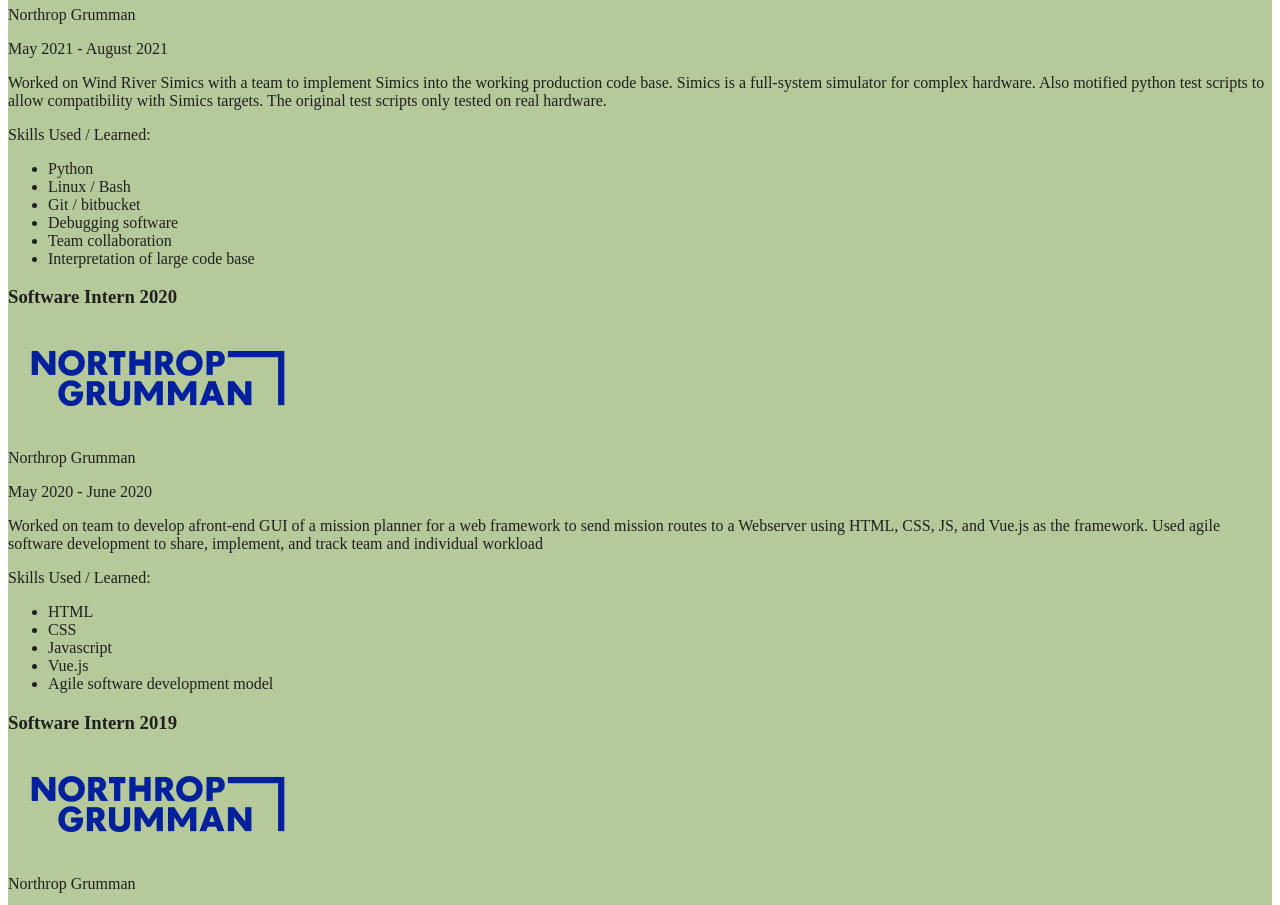
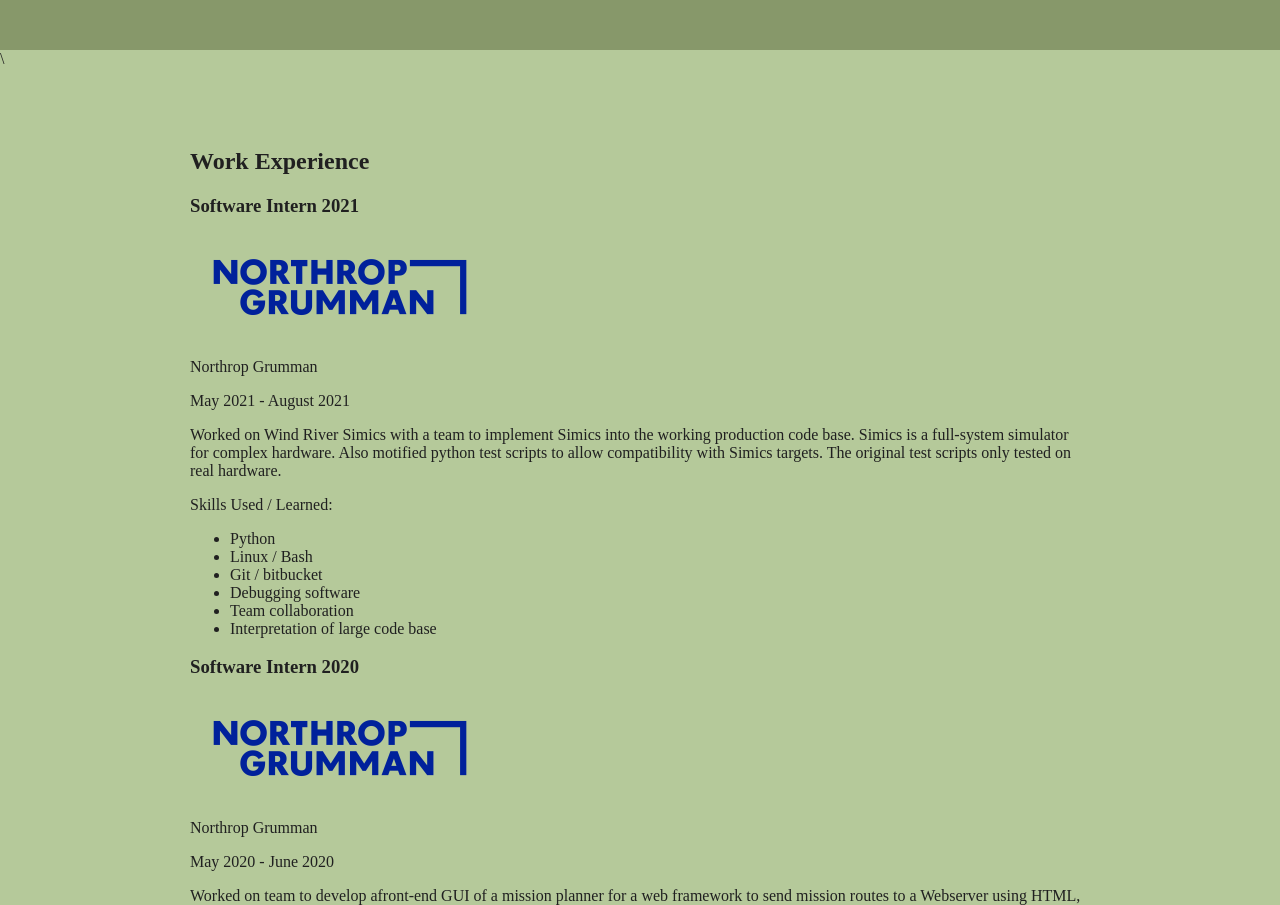
Before and after one commit to timanese/personal-Portfolio, a plain HTML site: page index.html in a window 1280 px wide. Shown: the part 1895-2800 px from the top of the page. Drawn offline with Linux system fonts and the light colour scheme.

Commit message:
modifying margin and element position

```diff
--- a/css/style.css
+++ b/css/style.css
@@ -16,6 +16,8 @@ almost white: #F7FFF7
 ----------------------------------*/
 body {
     color: #202020;
+    margin: 0;
+    padding: 0;
 }
 img {
     width: 300px;
@@ -25,6 +27,11 @@ a {
 }
 a:hover {
     text-decoration: none;
+}
+.content-wrap {
+    width: 900px;
+    margin: 0 auto;
+    padding: 60px 0;
 }
 
 
--- a/index.html
+++ b/index.html
@@ -10,6 +10,7 @@
     <main>
       <!-- ***********************  ABOUT / PROFILE  *********************** -->
       <header>
+          <div class="content-wrap">
             <h1>Tim Yang</h1>
             <h2>Student / Software Developer</h2>
             <img src="images/headshot2021.jpg" alt="picture of Tim Yang">
@@ -17,10 +18,12 @@
             <p>My name is Tim yang and I am a student at The University of Central Florida majoring in Computer Science. I have a growing passion in full stack development, artifical intelligence, and software engineering. I have interned with Nothrop Grumman since 2019 as a software developer. My experiences at UCF and Northrop taught me real world skills and to be a self-motivated, hardworking team player.
             Some technical skills im knowledgeable in are C programming, Java, Python, and front-end development.</p>
             <p>Some of my hobbies are fitness, cooking, and sport. I also find myself exploring nature. </p>
+            </div>
       </header>
 
       <!-- ********************  PROJECTS / PORTFOLIO  ********************* -->
       <section class = "projects">
+          <div class="content-wrap">
             <h2>Featured Projects</h2>
             <p>View selected projects below. More information can be found at <a href="https://github.com/timanese">my github</a>.</p>
 
@@ -43,11 +46,13 @@
               <p>Social media hybrid app where people can blog and share with others there content. It is compatible with IOS and android. </p>
               <a class = "btn" href="https://github.com/timanese" target="_blank">View project / case study</a>
             </section>
+          </div>
       </section>
       <!-- End of Project block. -->
 
       <!-- ***********************  WORK EXPERIENCE  *********************** -->
-      <section class = "work-experience">
+      <section class = "work-experience">\
+          <div class="content-wrap">
             <h2>Work Experience</h2>
 
             <!-- Copy this whole <section> block to add more jobs. -->
@@ -74,8 +79,7 @@
               <p>Northrop Grumman</p>
               <p>May 2020 - June 2020</p>
               <p>Worked on team to develop afront-end GUI of a mission planner for a web framework to send mission routes to a
-Webserver using HTML, CSS, JS, and Vue.js as the framework. Used agile software development to share, implement, and track team and individual workload
-</p>
+                 Webserver using HTML, CSS, JS, and Vue.js as the framework. Used agile software development to share, implement, and track team and individual workload </p>
               <p>Skills Used / Learned:</p>
               <ul>
                 <li>HTML</li>
@@ -98,11 +102,13 @@ Webserver using HTML, CSS, JS, and Vue.js as the framework. Used agile software
                 <li>Atlassian</li>
               </ul>
             </section>
+          </div>
         <!-- End of Job block. -->
       </section>
 
       <!-- ******************  EDUCATION & CERTIFICATIONS ****************** -->
       <section class = "education">
+          <div class="content-wrap">
             <h2>Education</h2>
 
             <!-- Copy this whole <section> block to add more schools. -->
@@ -122,10 +128,12 @@ Webserver using HTML, CSS, JS, and Vue.js as the framework. Used agile software
               <p>2017 - 2019</p>
               <p>Completed through dual enrollement in highschool</p>
             </section>
+          </div>
       </section>
 
       <!-- *****************  CONTACT INFO / SOCIAL MEDIA  ***************** -->
       <footer>
+          <div class="content-wrap">
             <h2>Let's Keep in Touch!</h2>
 
             <!-- Social media and contact links. Add or remove any networks. -->
@@ -136,6 +144,7 @@ Webserver using HTML, CSS, JS, and Vue.js as the framework. Used agile software
               <li><a href="https://www.linkedin.com/in/tim-yang-49258b18b/" target="_blank">LinkedIn</a></li>
               <li><a href="#" target="_blank">Facebook</a></li>
             </ul>
+        </div>
       </footer>
     </main>
   </body>
```
Lines whose indentation alone changed are shown as unchanged.
